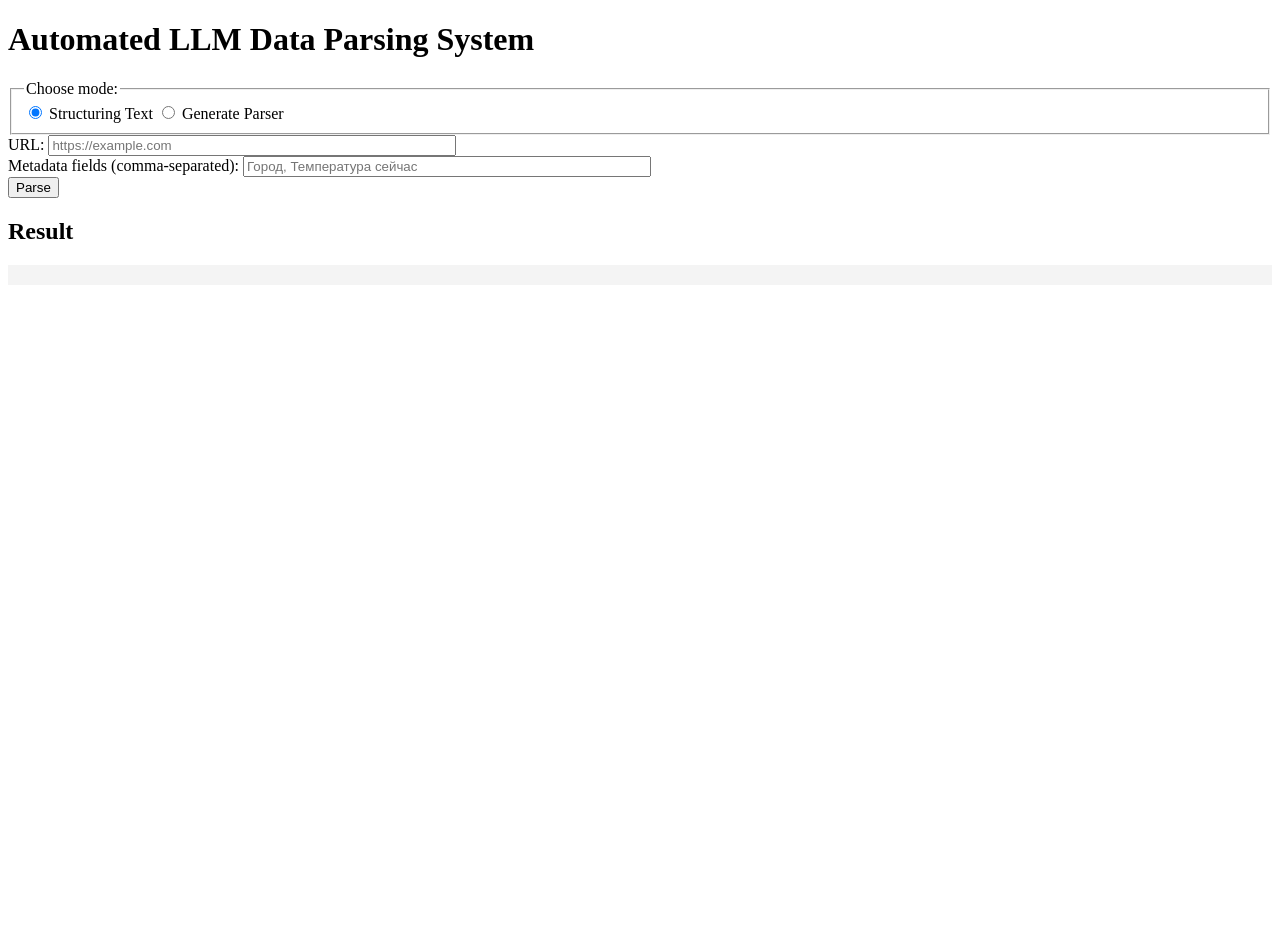
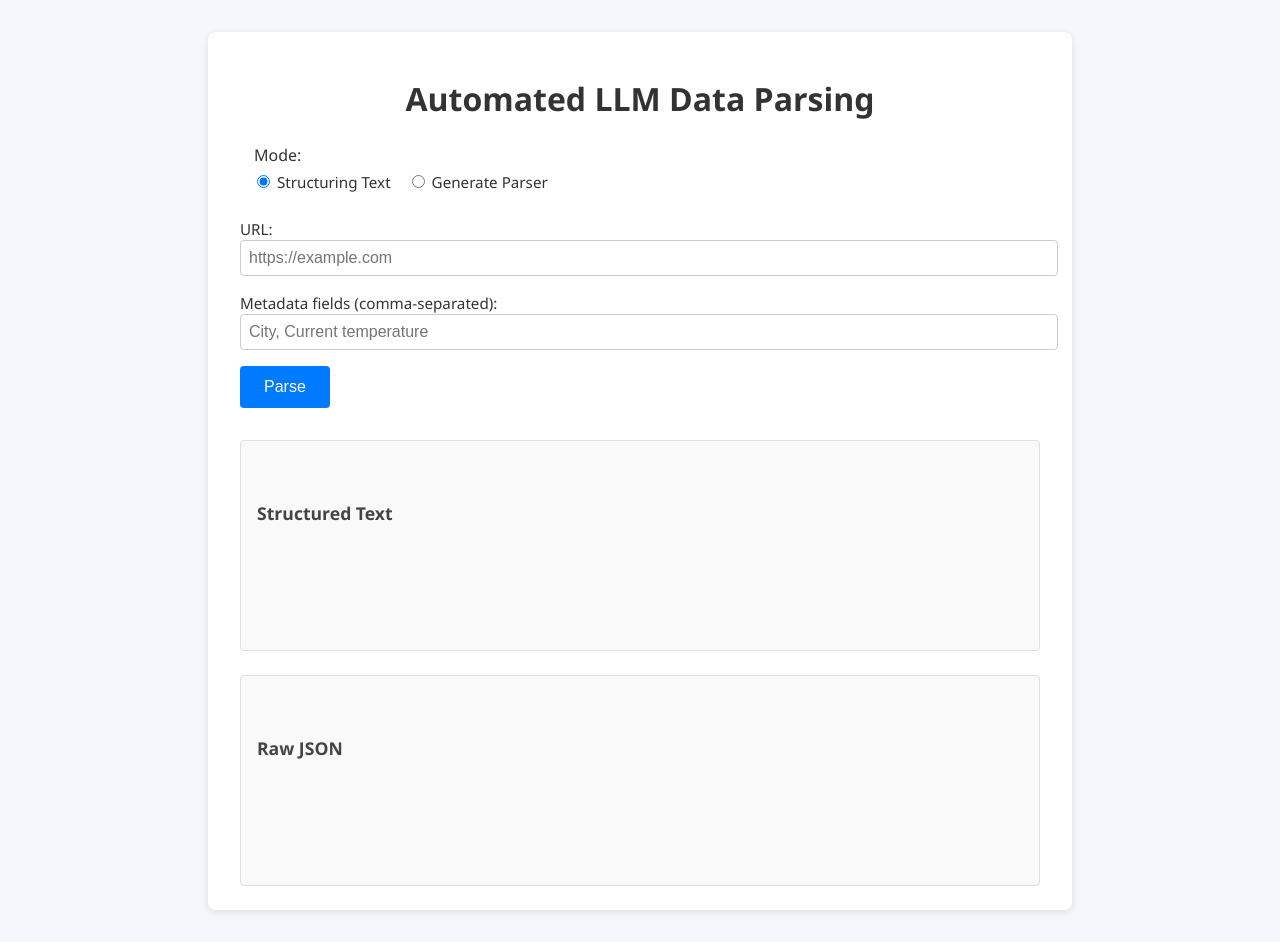
Before and after one commit to Denigmma/Automated_LLM_data_parsing_system, a FastAPI app: page / in a window 1280 px wide. Before the commit the page ends 239 px from the top, so only its background shows below. Run offline with FastAPI, Linux system fonts and the light colour scheme.

Commit message:
add json to text converter and edit design of web interface

```diff
--- a/server/web/main.py
+++ b/server/web/main.py
@@ -8,6 +8,7 @@ from fastapi.responses import HTMLResponse, JSONResponse
 from fastapi.templating import Jinja2Templates
 from fastapi.staticfiles import StaticFiles
 from pydantic import BaseModel
+from autoparse.tools.converter.json_to_text import convert_json_to_text
 
 from agent.agent import run_agent
 
@@ -43,6 +44,7 @@ async def parse(req: ParseRequest):
             mode=req.mode,
             dynamic=None
         )
-        return JSONResponse(content=result)
+        result_text = convert_json_to_text(result)
+        return JSONResponse(content={"json": result,"text": result_text})
     except Exception as e:
         return JSONResponse(status_code=500, content={"error": str(e)})
--- a/server/web/static/js/app.js
+++ b/server/web/static/js/app.js
@@ -1,7 +1,8 @@
 document.addEventListener("DOMContentLoaded", () => {
   const form      = document.getElementById("parse-form");
   const metaGroup = document.getElementById("meta-group");
-  const output    = document.getElementById("output");
+  const textOut   = document.getElementById("textResult");
+  const jsonOut   = document.getElementById("jsonResult");
 
   // Show or hide metadata field based on selected mode
   function updateMetaVisibility() {
@@ -22,7 +23,8 @@ document.addEventListener("DOMContentLoaded", () => {
   // on submit, fire AJAX
   form.addEventListener("submit", async (e) => {
     e.preventDefault();
-    output.textContent = "Parsing…";
+    textOut.textContent = "Parsing…";
+    jsonOut.textContent = "Parsing…";
 
     const url  = document.getElementById("url-input").value;
     const mode = form.elements["mode"].value;
@@ -40,9 +42,18 @@ document.addEventListener("DOMContentLoaded", () => {
         body: JSON.stringify(payload),
       });
       const data = await resp.json();
-      output.textContent = JSON.stringify(data, null, 2);
+      if (data.error) {
+        textOut.textContent = "";
+        jsonOut.textContent = "Error: " + data.error;
+      } else {
+        textOut.textContent = data.text ?? data.cleaned_text ?? "";
+        // если у вас в API ключ «json» — то data.json
+        const j = data.json ?? data;
+        jsonOut.textContent = JSON.stringify(j, null, 2);
+      }
     } catch (err) {
-      output.textContent = "Error: " + err.message;
+      textOut.textContent = "";
+      jsonOut.textContent = "Fetch error: " + err.message;
     }
   });
 });
--- a/server/web/templates/index.html
+++ b/server/web/templates/index.html
@@ -4,13 +4,96 @@
   <meta charset="UTF-8" />
   <title>Automated LLM Data Parsing System</title>
   <script src="/static/js/app.js" defer></script>
+  <style>
+    /* --- Базовые стили страницы --- */
+    body {
+      margin: 0;
+      padding: 0;
+      font-family: 'Segoe UI', Tahoma, sans-serif;
+      background: #f4f7fc;
+      color: #333;
+    }
+    .container {
+      max-width: 800px;
+      margin: 2rem auto;
+      background: #fff;
+      padding: 1.5rem 2rem;
+      border-radius: 8px;
+      box-shadow: 0 2px 8px rgba(0,0,0,0.1);
+    }
+    h1 {
+      text-align: center;
+      margin-bottom: 1.5rem;
+    }
+    form {
+      display: grid;
+      gap: 1rem;
+    }
+    fieldset {
+      border: none;
+      display: flex;
+      gap: 1rem;
+      margin: 0;
+    }
+    label {
+      font-size: 0.95rem;
+    }
+    input[type="url"],
+    input[type="text"] {
+      width: 100%;
+      padding: 0.5rem;
+      font-size: 1rem;
+      border: 1px solid #ccc;
+      border-radius: 4px;
+    }
+    button {
+      padding: 0.75rem 1.5rem;
+      font-size: 1rem;
+      border: none;
+      border-radius: 4px;
+      background: #007bff;
+      color: #fff;
+      cursor: pointer;
+      transition: background 0.2s;
+    }
+    button:hover {
+      background: #0056b3;
+    }
+    /* --- Результаты --- */
+    .results {
+      margin-top: 2rem;
+      display: flex;
+      flex-direction: column;
+      gap: 1.5rem;
+    }
+    .result-box {
+      background: #f9f9f9;
+      padding: 1rem;
+      border: 1px solid #e0e0e0;
+      border-radius: 4px;
+      max-height: 400px;
+      overflow: auto;
+      white-space: pre-wrap;
+    }
+    .result-box h3 {
+      margin-top: 0;
+      margin-bottom: 0.5rem;
+      font-size: 1.1rem;
+      color: #444;
+    }
+    /* Скрываем метаполе, когда режим — codegen */
+    #meta-group {
+      transition: opacity 0.2s;
+    }
+  </style>
 </head>
 <body>
-  <h1>Automated LLM Data Parsing System</h1>
+  <div class="container">
+    <h1>Automated LLM Data Parsing</h1>
 
     <form id="parse-form">
       <fieldset>
-      <legend>Choose mode:</legend>
+        <legend>Mode:</legend>
         <label>
           <input type="radio" name="mode" value="structuring" checked />
           Structuring Text
@@ -30,7 +113,6 @@
             name="url"
             required
             placeholder="https://example.com"
-          style="width: 400px;"
           />
         </label>
       </div>
@@ -42,8 +124,7 @@
             type="text"
             id="meta-input"
             name="meta"
-          placeholder="Город, Температура сейчас"
-          style="width: 400px;"
+            placeholder="City, Current temperature"
           />
         </label>
       </div>
@@ -53,7 +134,16 @@
       </div>
     </form>
 
-  <h2>Result</h2>
-  <pre id="output" style="background: #f4f4f4; padding: 10px; white-space: pre-wrap;"></pre>
+    <div class="results">
+      <div class="result-box">
+        <h3>Structured Text</h3>
+        <pre id="textResult"></pre>
+      </div>
+      <div class="result-box">
+        <h3>Raw JSON</h3>
+        <pre id="jsonResult"></pre>
+      </div>
+    </div>
+  </div>
 </body>
 </html>
```
Also changed, not shown: autoparse/tools/converter/json_to_text.py (+23 -24 lines). Lines whose indentation alone changed are shown as unchanged.
